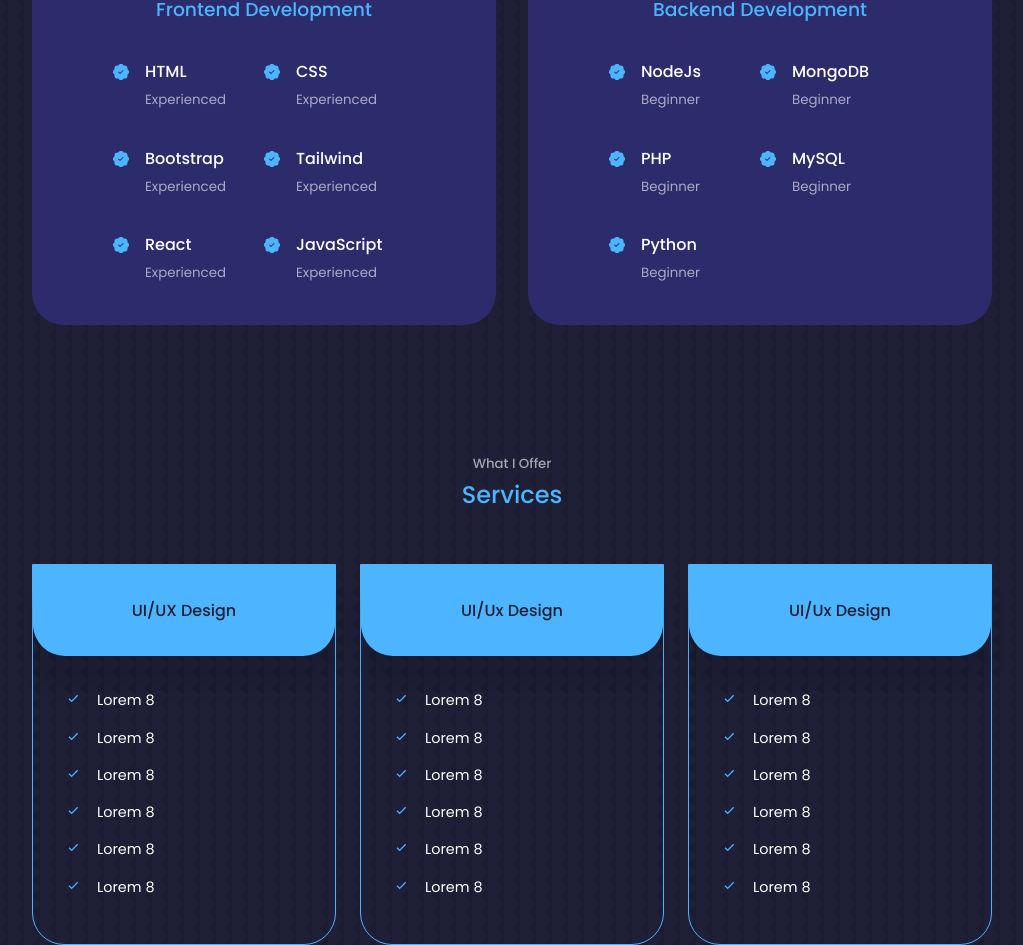
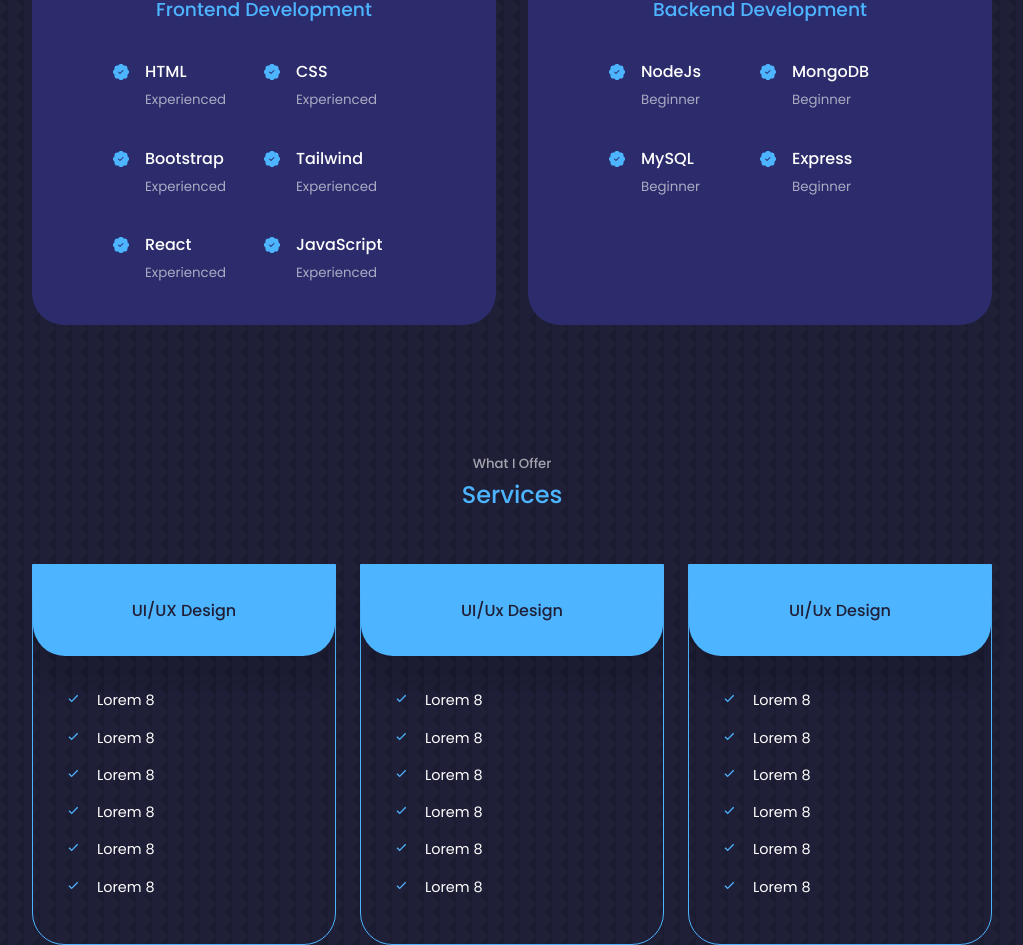
Before and after one commit to KIRTI019/PORTFOLIO, a React (Create React App) app: page / in a window 1280 px wide. Shown: the part 1912-2857 px from the top of the page, without its empty margins (128-1151 px from the left). Built offline with nearby package versions, Linux system fonts and the light colour scheme; the HTML template or start-up script is replaced by a standard one.

Commit message:
experience.jsx

```diff
--- a/src/components/experience/experience.jsx
+++ b/src/components/experience/experience.jsx
@@ -78,13 +78,6 @@
             <article className='experience_details'>
               <BsPatchCheckFill className='experience_details-icons'/>
               <div>
-              <h4>PHP</h4>
-              <small className='text-light'>Beginner</small>
-              </div>
-            </article>
-            <article className='experience_details'>
-              <BsPatchCheckFill className='experience_details-icons'/>
-              <div>
               <h4>MySQL</h4>
               <small className='text-light'>Beginner</small>
               </div>
@@ -92,7 +85,7 @@
             <article className='experience_details'>
               <BsPatchCheckFill className='experience_details-icons'/>
               <div>
-              <h4>Python</h4>
+              <h4>Express</h4>
               <small className='text-light'>Beginner</small>
               </div>
             </article>
```
